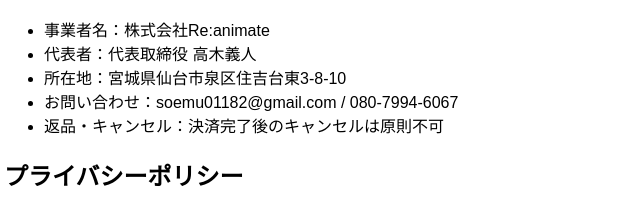
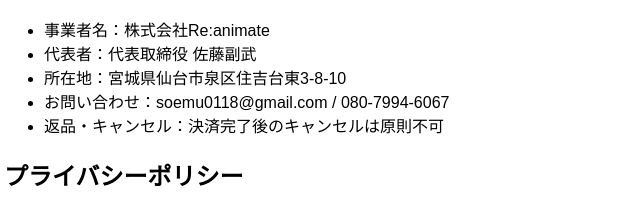
Before and after one commit to remotesougi/remotesougi.github.io, a plain HTML site: page index.html in a window 1280 px wide. Shown: the part 483-689 px from the top of the page, 236-876 px from the left. Drawn offline with Linux system fonts and the light colour scheme.

Commit message:
Update index.html

```diff
--- a/index.html
+++ b/index.html
@@ -18,9 +18,9 @@
 <h2>特定商取引法に基づく表記</h2>
 <ul>
 <li>事業者名：株式会社Re:animate</li>
-<li>代表者：代表取締役 高木義人</li>
+<li>代表者：代表取締役 佐藤副武</li>
 <li>所在地：宮城県仙台市泉区住吉台東3-8-10</li>
-<li>お問い合わせ：soemu01182@gmail.com / 080-7994-6067</li>
+<li>お問い合わせ：soemu0118@gmail.com / 080-7994-6067</li>
 <li>返品・キャンセル：決済完了後のキャンセルは原則不可</li>
 </ul>
 
```
